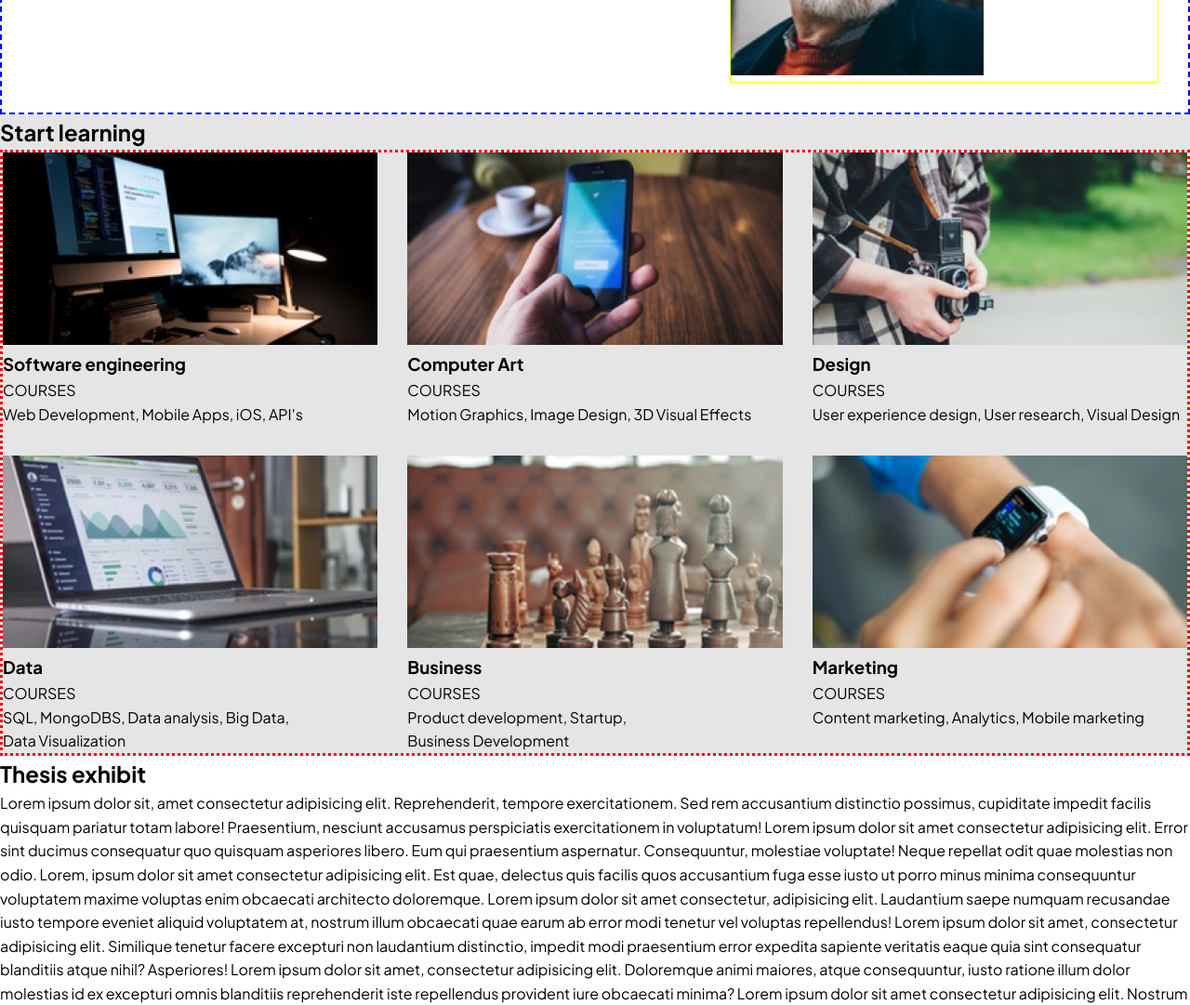
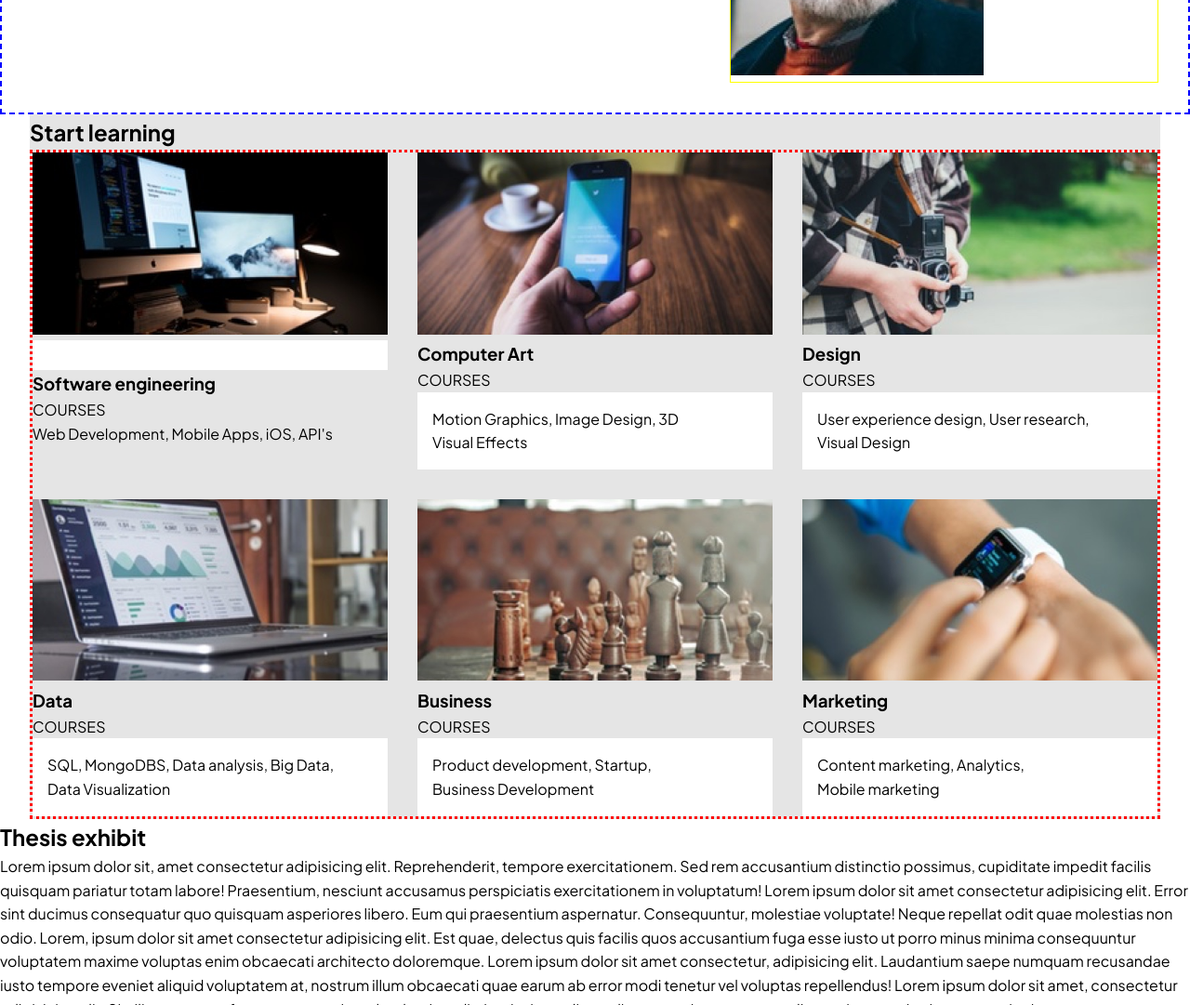
Before and after one commit to BurbujaDeJabon/colmar-academy, a plain HTML site: page index.html in a window 1280 px wide. Shown: the part 1420-2501 px from the top of the page at 93% size. Drawn offline with Linux system fonts and the light colour scheme.

Commit message:
learning section - card gallery responsivity incomplete

```diff
--- a/index.html
+++ b/index.html
@@ -137,9 +137,9 @@
                     <div class="miditron__desktop-img">
                         <img src="./images/course-software.jpg">
                     </div>
-                    <h3>Software engineering</h3>
-                    <p>COURSES</p>
                     <p class="learning-card__desc">
+                        <h3>Software engineering</h3>
+                        <p>COURSES</p>
                         Web Development, Mobile Apps, iOS, API's
                     </p>
                 </div>
--- a/style.css
+++ b/style.css
@@ -198,9 +198,18 @@ header {
 
     /* Larger screens Learning */
 
+    .learning {
+        margin-inline: 32px;
+    }
+
     .learning__card-gallery {
         grid-template-columns: 1fr 1fr 1fr;
         gap: 32px;
     }
 
+    .learning-card__desc {
+        background-color: white;
+        padding: 1em;
+    }
+
 }
```
